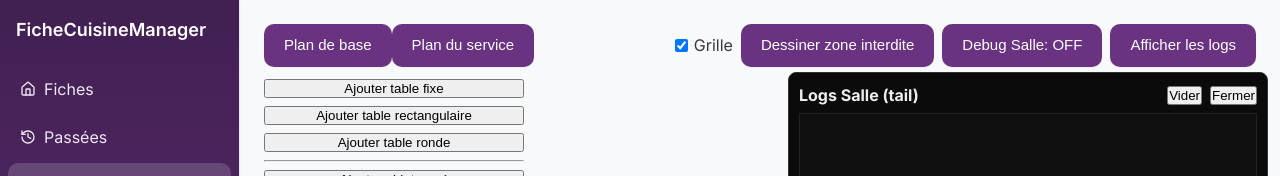
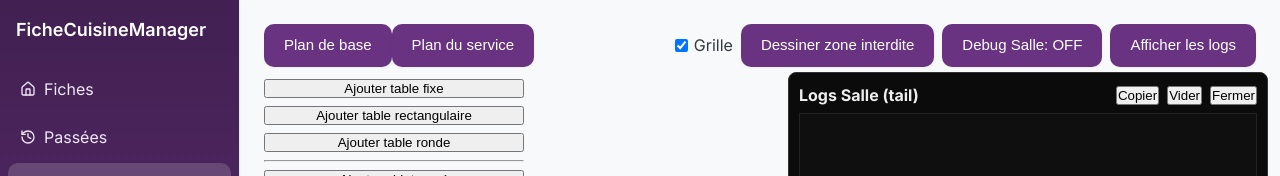
Before and after one commit to jeanjaen0221-bot/app-cuisine22, a React (Vite) app in the folder app/frontend/: page /salle in a window 1280 px wide. Both pictures are taken after a click on the button "Afficher les logs". Shown: the top 176 px of the page. Built offline with nearby package versions, Linux system fonts and the light colour scheme; no server answers.

Commit message:
copy debug

```diff
--- a/app/frontend/src/pages/FloorPlanPage.tsx
+++ b/app/frontend/src/pages/FloorPlanPage.tsx
@@ -291,6 +291,14 @@ export default function FloorPlanPage() {
           <div style={{ display:'flex', justifyContent:'space-between', alignItems:'center' }}>
             <strong>Logs Salle (tail)</strong>
             <div style={{ display:'flex', gap:8 }}>
+              <button onClick={() => {
+                const text = logLines.map(l => `[${l.ts}] ${l.lvl} ${l.msg}`).join('\n')
+                navigator.clipboard.writeText(text).then(() => {
+                  alert('Logs copiés dans le presse-papiers !')
+                }).catch(() => {
+                  alert('Erreur lors de la copie')
+                })
+              }}>Copier</button>
               <button onClick={() => setLogLines([])}>Vider</button>
               <button onClick={() => setShowLogs(false)}>Fermer</button>
             </div>
```
